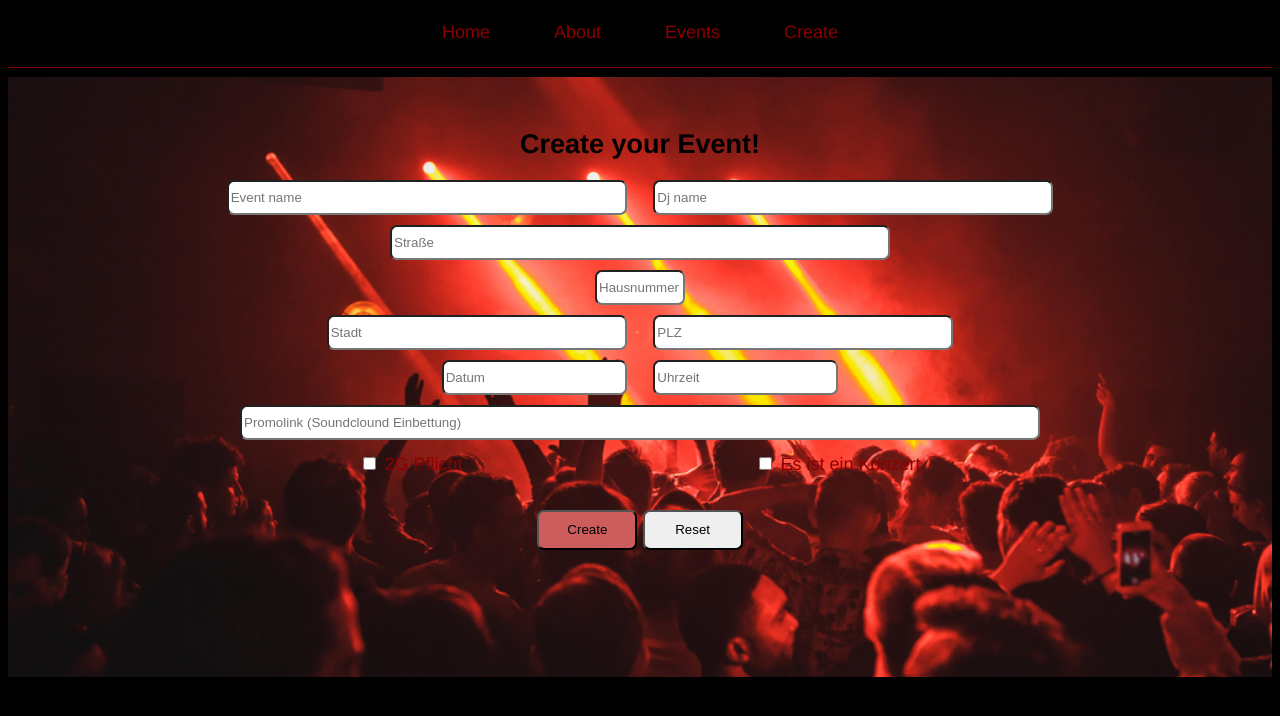
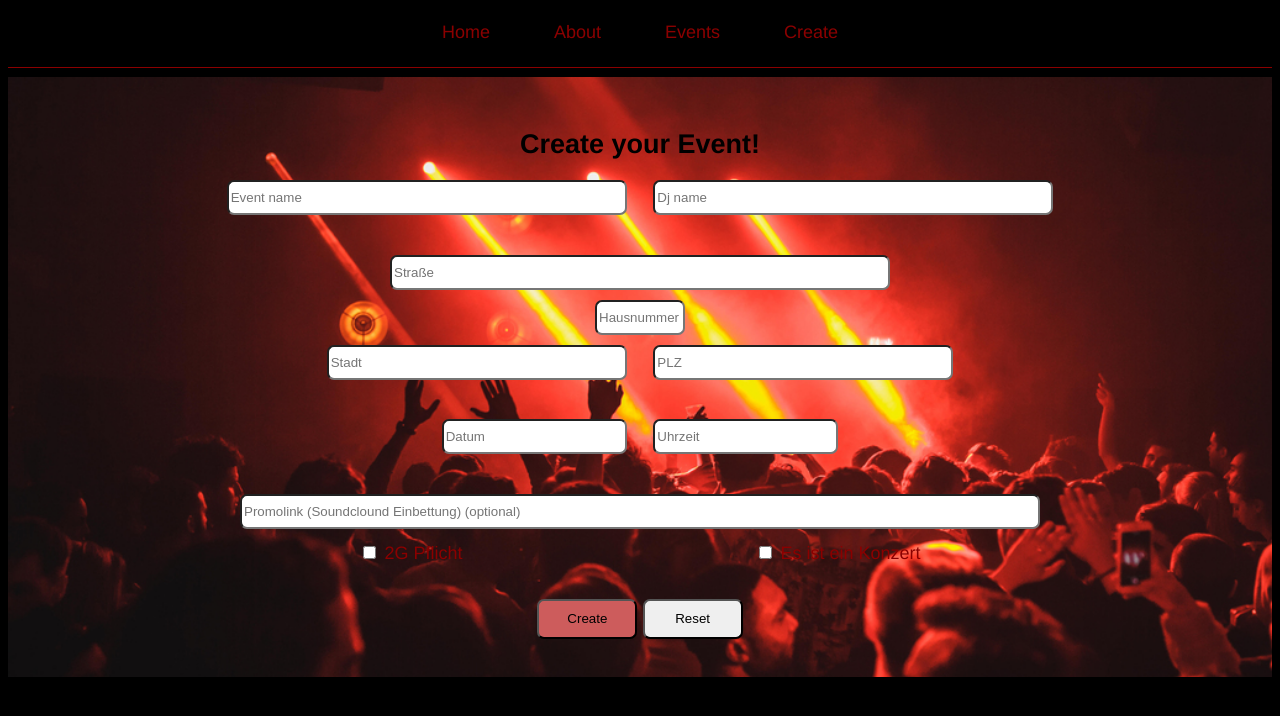
Before and after one commit to JacquesBurot/event-frontend, a Vue app: page /create in a window 1280 px wide. Shown: the top 716 px of the page. Built offline with nearby package versions, Linux system fonts and the light colour scheme; a web font is replaced by a local one.

Commit message:
no autoplay and required for attributes

```diff
--- a/src/views/Create.vue
+++ b/src/views/Create.vue
@@ -4,23 +4,33 @@
     <form>
       <div class="row">
         <div class="col-sm-10">
-         <input type="text" class="eventname" placeholder="Event name" v-model="eventName">
-         <input type="text" class="djname" placeholder="Dj name" v-model="djName">
+          <div>
+            <input type="text" class="eventname" placeholder="Event name" v-model="eventName" required>
+            <input type="text" class="djname" placeholder="Dj name" v-model="djName" required>
+          </div>
+          <br>
+          <div>
+            <input type="text" class="strasse" placeholder="Straße" v-model="straße" required>
+          </div>
+          <div>
+            <input type="text" class="hausnummer" placeholder="Hausnummer" v-model="hausnummer" required>
+          </div>
+          <div>
+            <input type="text" class="stadt" placeholder="Stadt" v-model="stadt" required>
+            <input type="text" class="plz" placeholder="PLZ" v-model="postleitzahl">
+          </div>
          <br>
-         <input type="text" class="strasse" placeholder="Straße" v-model="straße">
-          <br>
-          <input type="text" class="hausnummer" placeholder="Hausnummer" v-model="hausnummer">
-          <br>
-          <input type="text" class="stadt" placeholder="Stadt" v-model="stadt">
-         <input type="text" class="plz" placeholder="PLZ" v-model="postleitzahl">
+          <div>
+            <input type="text" class="datum" placeholder="Datum" v-model="datum" required>
+            <input type="text" class="uhrzeit" placeholder="Uhrzeit" v-model="uhrzeit" required>
+          </div>
          <br>
-         <input type="text" class="datum" placeholder="Datum" v-model="datum">
-         <input type="text" class="uhrzeit" placeholder="Uhrzeit" v-model="uhrzeit">
-         <br>
-         <input type="text" class="promolink" placeholder="Promolink (Soundclound Einbettung)" v-model="promolink">
+          <div>
+            <input type="text" class="promolink" placeholder="Promolink (Soundclound Einbettung) (optional)" v-model="promolink">
+          </div>
         </div>
        <div class="vaccinated">
-         <input class="form-check-input" type="checkbox" id="zweiG" v-model="concert">
+         <input class="form-check-input" type="checkbox" id="zweiG" v-model="zweiG">
           <label class="form-check-label" for="zweiG">
            2G Pflicht
           </label>
@@ -33,7 +43,7 @@
        </div>
         <div class="buttons">
           <button type="submit" class="create" @click.prevent="createEvent">Create</button>
-         <button type="submit" class="reset">Reset</button>
+         <button type="reset" class="reset">Reset</button>
        </div>
       </div>
     </form>
@@ -110,6 +120,7 @@ export default {
 html {
   box-sizing: border-box;
 }
+
 .create{
   position: relative;
   bottom: -90px;
--- a/src/views/Events.vue
+++ b/src/views/Events.vue
@@ -17,7 +17,7 @@
               <p style="color: darkred" class="card-text">
                You {{ event.zweiG ? 'got to be vaccinated or recovered to participate in' : 'got to be vaccinated, recovered or tested to participate in' }} {{ event.eventName }}
              </p>
-              <iframe v-if="validateSoundcloudUrl(event.promolink)" width="100%" height="300" scrolling="no" frameborder="no" allow="autoplay" :src="event.promolink"></iframe>
+              <iframe v-if="validateSoundcloudUrl(event.promolink)" width="100%" height="300" scrolling="no" frameborder="no" :src="event.promolink"></iframe>
               <hr>
             </div>
           </div>
```
